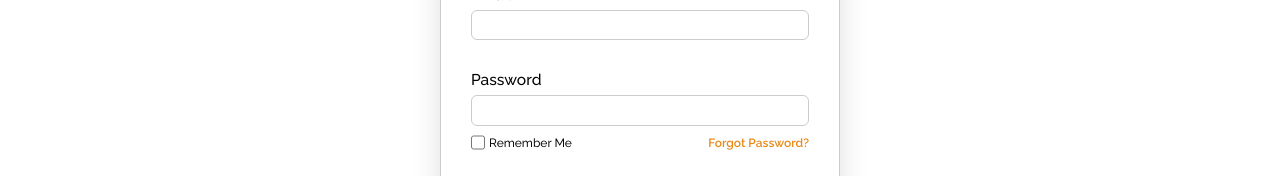
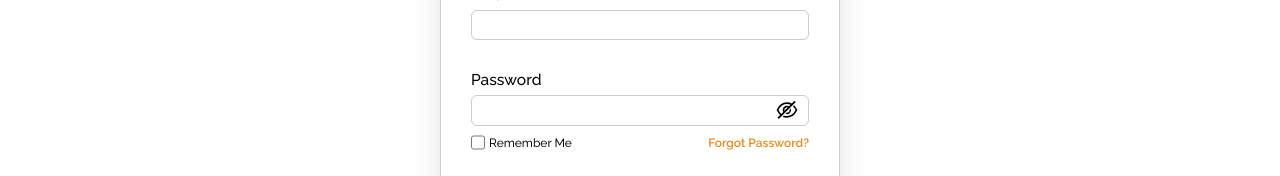
Before and after one commit to PrivateHackverseSiliconDreamers/GetAJob, a React (Vite) app in the folder FrontEnd/: page /login in a window 1280 px wide. Shown: the part 226-402 px from the top of the page. Built offline with nearby package versions, Linux system fonts and the light colour scheme.

Commit message:
landingPage-done

```diff
--- a/FrontEnd/src/pages/LoginPage.jsx
+++ b/FrontEnd/src/pages/LoginPage.jsx
@@ -3,11 +3,13 @@ import logo from '../assets/images/silicon_logo.svg';
 import heroIcon from '../assets/images/hero-image.svg';
 import './stylesheet/LoginPage.css';
 import { NavLink, Link } from 'react-router-dom';
+import { AiOutlineEye, AiOutlineEyeInvisible } from 'react-icons/ai'
 
 const LoginPage = () => {
 
   const [email, setEmail] = useState("");
   const [password, setPassword] = useState("");
+  const [passwordIsVisible, setPasswordIsVisible] = useState("")
 
   return (
     <div className="login-container">
@@ -35,7 +37,10 @@ const LoginPage = () => {
             <div className="password-div-login">
               <div className="password-div-login-content">
                 <label className='label-input'  htmlFor="Password-login">Password</label>
-                <input value={password} onChange={(e)  => setPassword(e.target.value)} id="Password-login" type="password" />
+                <input className='input-password-style' value={password} onChange={(e)  => setPassword(e.target.value)} id="Password-login" type={passwordIsVisible? "text" :"password"} />
+
+                {passwordIsVisible && (<div className='eyes_style2'><AiOutlineEye size={24} onClick={() => setPasswordIsVisible(!passwordIsVisible)}/></div>) }
+                {!passwordIsVisible && <div className='eyes_style2'><AiOutlineEyeInvisible size={24} onClick={() => setPasswordIsVisible(!passwordIsVisible)}/></div>}
               </div>
 
               <div className="password-div-login-checks">
--- a/FrontEnd/src/pages/stylesheet/LoginPage.css
+++ b/FrontEnd/src/pages/stylesheet/LoginPage.css
@@ -54,6 +54,8 @@ input:focus{
     display: flex;
     flex-direction: column;
     gap: .5rem;
+    position: relative;
+
 }
 .password-div-login-checks{
     display: flex;
@@ -134,6 +136,12 @@ input[type="checkbox"] {
     font-weight: 450;
 }
 
+.eyes_style2{
+    position: absolute;
+    right: 3%;
+    top: 55%
+}
+
 @media only screen and (min-width: 1000px) and (max-width: 1600px){
     html{
         font-size: 12px;
@@ -144,5 +152,10 @@ input[type="checkbox"] {
     .login-form{
         width: 400px;
     }
+    .eyes_style2{
+        position: absolute;
+        right: 3%;
+        top: 50%
+    }
 
 }
```
